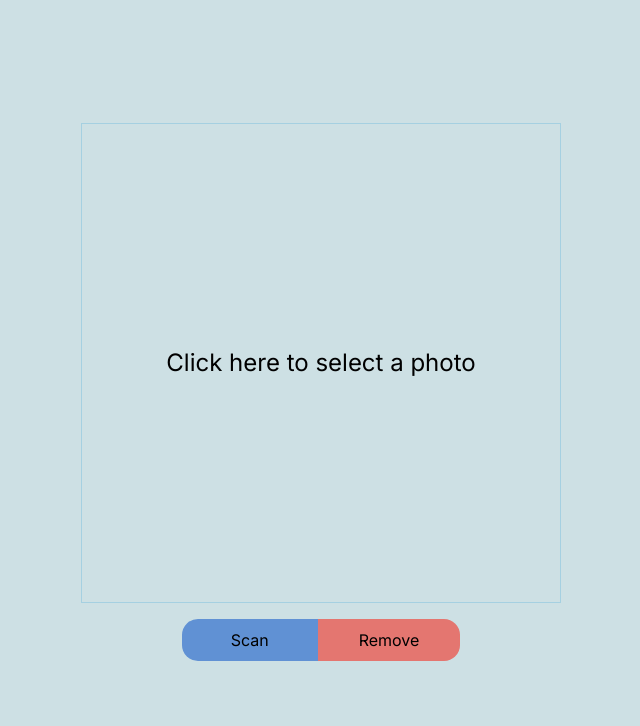
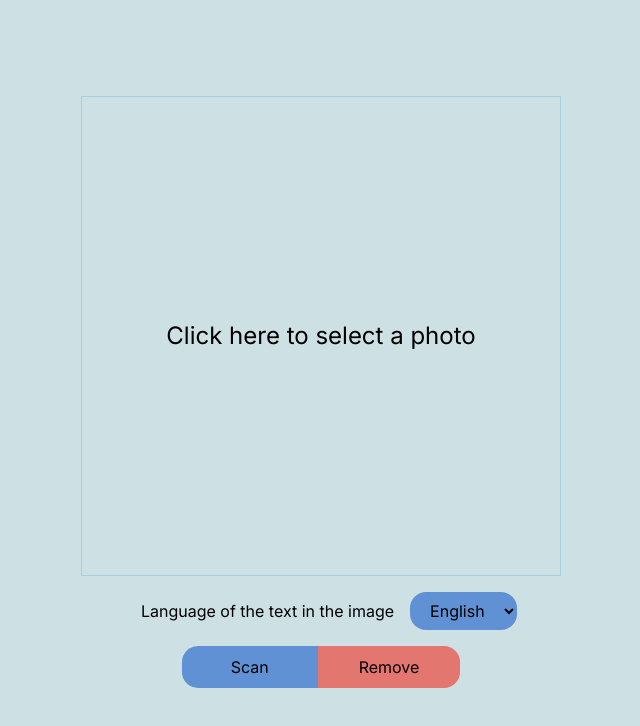
Before and after one commit to waelhasan/simple-web-ocr, a Next.js app: page / in a window 1280 px wide. Shown: the top 726 px of the page, without its empty margins (319-959 px from the left). Built offline with nearby package versions, Linux system fonts and the light colour scheme.

Commit message:
Added LanguagesMenu component

```diff
--- /dev/null
+++ b/src/components/LanguagesMenu.tsx
@@ -0,0 +1,30 @@
+export function LanguagesMenu({ language, setLanguage }: {
+    language: string,
+    setLanguage: (lang: string) => void
+}) {
+    return (
+        <span>
+            <span className="p-[1rem]">
+                Language of the text in the image
+            </span>
+            <select
+                onChange={e => setLanguage(e.target.value)}
+                className="
+                inline-block
+                rounded-[1rem]
+                border-transparent
+                    hover:border-[--background-alternate-2]
+                    disabled:border-transparent
+                duration-75
+                bg-[--active] hover:bg-[--active-alternate] disabled:bg-gray-500
+                py-[0.5rem] px-[1rem]
+                cursor-pointer
+                outline-none
+                h-full">
+                <option value="eng">English</option>
+                <option value="ara">Arabic</option>
+                <option value="ara+eng">Both</option>
+            </select>
+        </span>
+    )
+}
--- a/src/components/Photo.tsx
+++ b/src/components/Photo.tsx
@@ -6,6 +6,7 @@ import { FileInput } from "./FileInput"
 import { BusyIndicator } from "./BusyIndicator"
 import { ErrorToast } from "./ErrorToast"
 import { ScannedText } from "./ScannedText"
+import { LanguagesMenu } from "./LanguagesMenu"
 
 const defaultPhotoPath = ""
 const defaultImageLang = "eng"
@@ -76,6 +77,7 @@ export const Photo = () => {
                     <img className="h-full" ref={photoPreviewRef as any} />
                 </div>
             </div>
+            <LanguagesMenu language={imageLang} setLanguage={setImageLang} />
             <FileInput
                 id="photo"
                 inputRef={photoRef}
```
